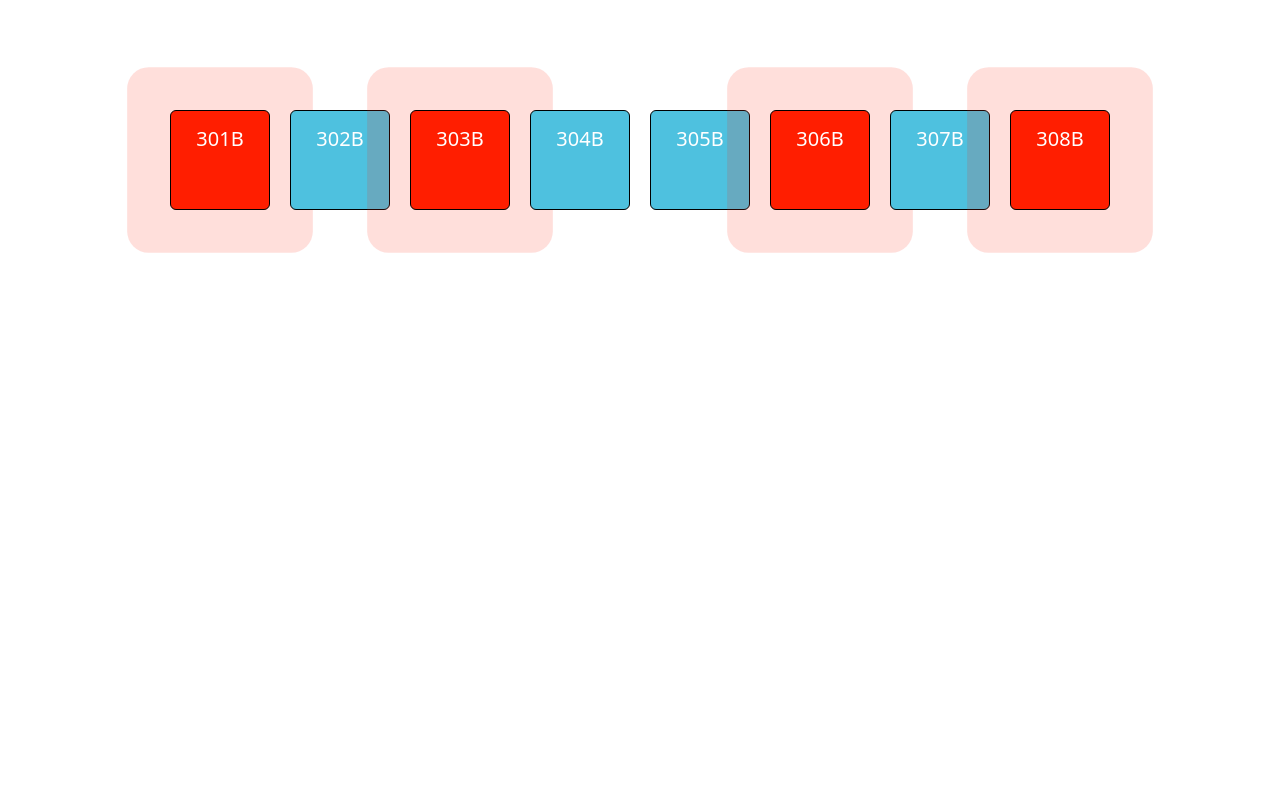
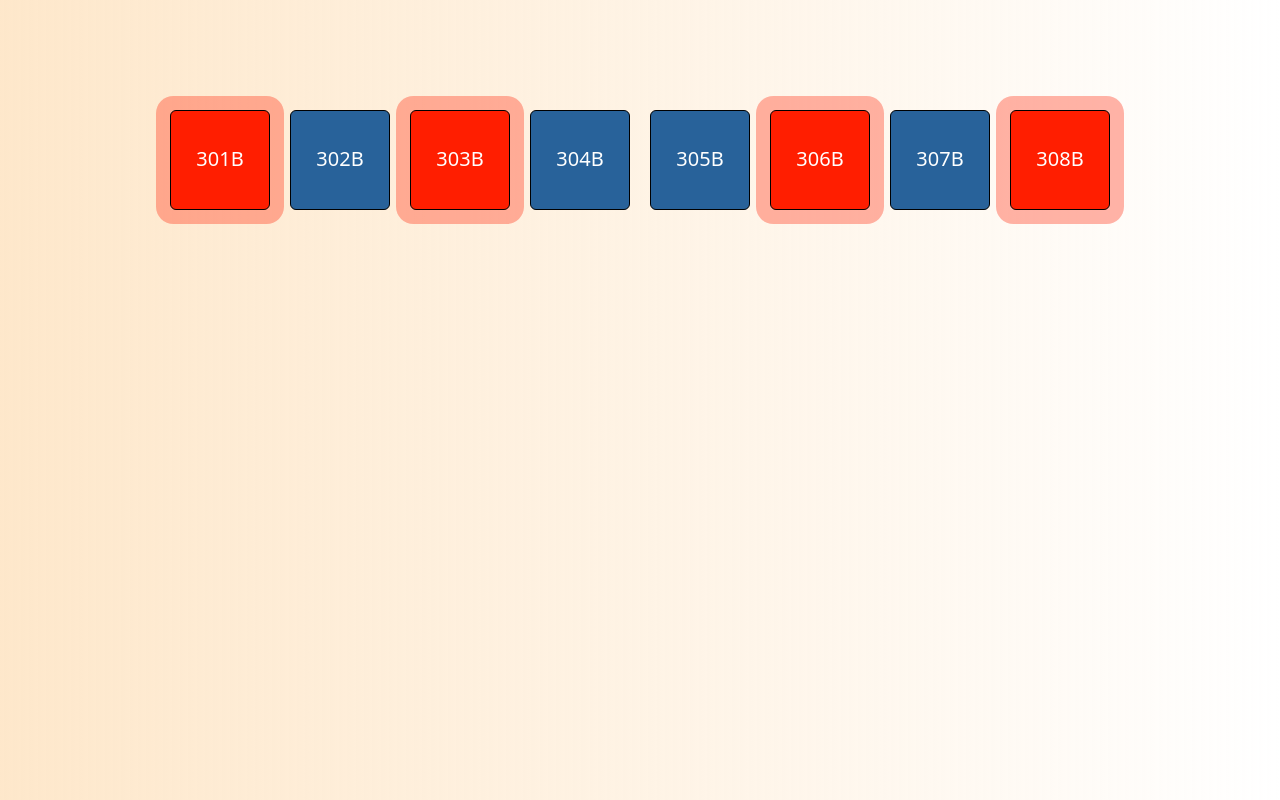
Before and after one commit to gabriel-senac/front_portal_emergencia, an Angular app: page / in a window 1280 px wide. Built offline with nearby package versions, Linux system fonts and the light colour scheme; no server answers.

Commit message:
ajustes novos no front

```diff
--- a/src/app/painel/painel.component.scss
+++ b/src/app/painel/painel.component.scss
@@ -14,7 +14,13 @@
 .card {
     margin: 10px;
     border-color: black;
+    cursor: pointer;
+
+
+
+
 }
+
 
 
 .margin{
@@ -25,6 +31,8 @@
 
 .centerText{
     text-align: center;
+    padding-top: 20px;
+
 }
 
 
@@ -41,7 +49,7 @@
 .noPulse {
     height: 100px;
     width: 100px;
-    background:  #4EC1DF;
+    background:  #28629a;
     display: flex;
     justify-content: center;
     align-items: center;
@@ -56,8 +64,13 @@
     justify-content: center;
     align-items: center;
     color: white;
-    animation: pulse 0.7s linear infinite reverse;
+    animation: pulse 0.6s linear infinite reverse;
+
 }
+
+
+
+
 
 @keyframes pulse {
     0% {
@@ -65,7 +78,7 @@
     }
 
     100% {
-        box-shadow: 0 0 0 50px rgba(255, 30, 0, 0);
+        box-shadow: 0 0 0 21px rgba(255, 30, 0, 0);
     }
 
 }
--- a/src/styles.scss
+++ b/src/styles.scss
@@ -1,2 +1,15 @@
 /* You can add global styles to this file, and also import other style files */
 @import '~bootstrap/dist/css/bootstrap.min.css';
+
+body {
+
+
+    background: linear-gradient(to right,
+
+    rgb(252,196,124, 0.4),
+    white
+    )
+
+
+
+}
```
